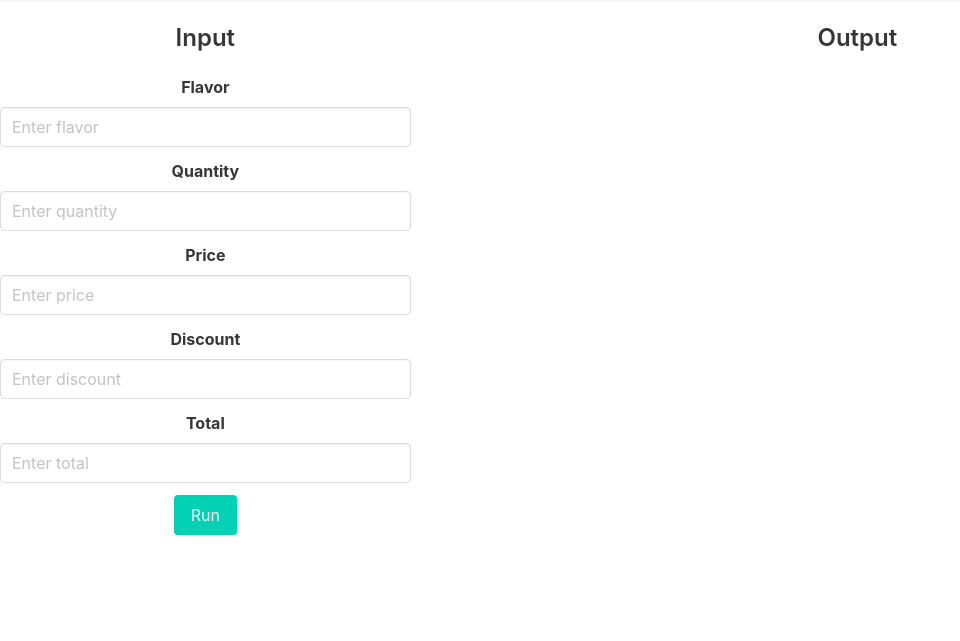
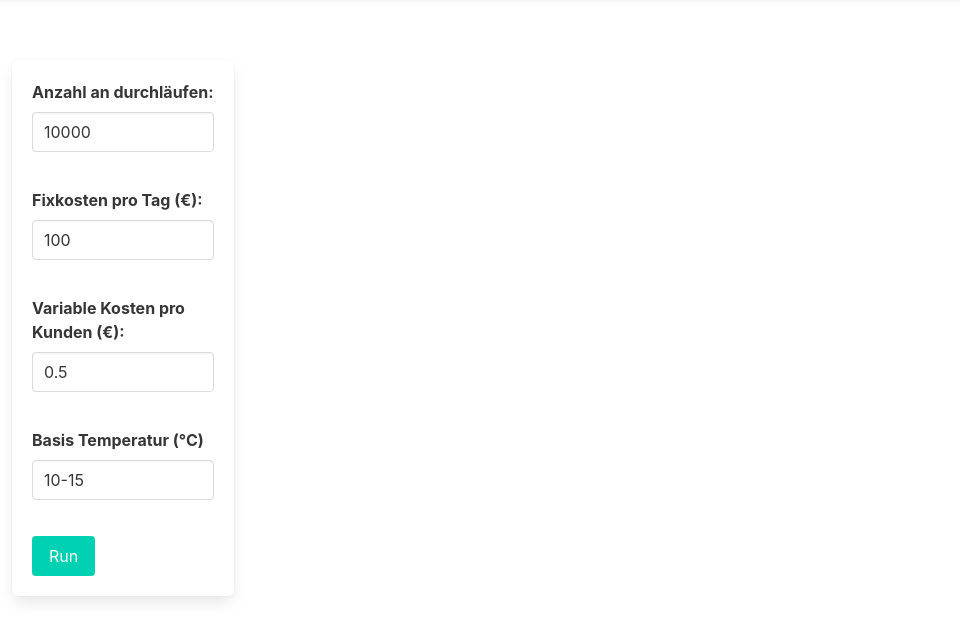
Before and after one commit to tombk556/Diskrete-Simulation-MC-Beleg, a Flask app: page / in a window 1280 px wide. Shown: the part 52-693 px from the top of the page, without its empty margins (0-960 px from the left). Run offline with Flask 3, Linux system fonts and the light colour scheme.

Commit message:
added javascript

```diff
--- /dev/null
+++ b/static/index.js
@@ -0,0 +1,17 @@
+function getInputs() {
+    var anzahl = document.getElementById('anzahlInput').value;
+    var fixkosten = document.getElementById('fixkostenInput').value;
+    var variableKosten = document.getElementById('variableKostenInput').value;
+    var temperatur = document.getElementById('temperaturInput').value;
+
+    console.log('Anzahl an durchläufen:', anzahl);
+    console.log('Fixkosten pro Tag (€):', fixkosten);
+    console.log('Variable Kosten pro Kunden (€):', variableKosten);
+    console.log('Basis Temperatur (°C):', temperatur);
+}
+
+
+const handleSubmit = async (e) => {
+    e.preventDefault();
+    getInputs();
+}
--- a/templates/index.html
+++ b/templates/index.html
@@ -24,61 +24,53 @@
     </div>
     <br>
     <!-- main -->
+
     <div class="columns">
         <!-- input and run button -->
         <div class="column is-one-third">
-            <div class="has-text-centered">
-                <h1 class="title is-4">Input</h1>
-                <form>
+            <br>
+            <div class="column is-three-fifths is-offset-one">
+                <div class="box">
                     <div class="field">
-                        <label class="label">Flavor</label>
+                        <label class="label">Anzahl an durchläufen:</label>
                         <div class="control">
-                            <input class="input" type="text" placeholder="Enter flavor">
+                            <input id="anzahlInput" class="input" type="text" value="10000">
                         </div>
                     </div>
+                    <br>
                     <div class="field">
-                        <label class="label">Quantity</label>
+                        <label class="label">Fixkosten pro Tag (€):</label>
                         <div class="control">
-                            <input class="input" type="number" placeholder="Enter quantity">
+                            <input id="fixkostenInput" class="input" type="text" value="100">
                         </div>
                     </div>
+                    <br>
                     <div class="field">
-                        <label class="label">Price</label>
+                        <label class="label">Variable Kosten pro Kunden (€):</label>
                         <div class="control">
-                            <input class="input" type="number" step="0.01" placeholder="Enter price">
+                            <input id="variableKostenInput" class="input" type="text" value="0.5">
                         </div>
                     </div>
+                    <br>
                     <div class="field">
-                        <label class="label">Discount</label>
+                        <label class="label">Basis Temperatur (°C)</label>
                         <div class="control">
-                            <input class="input" type="number" step="0.01" placeholder="Enter discount">
+                            <input id="temperaturInput" class="input" type="text" value="10-15">
                         </div>
                     </div>
-                    <div class="field">
-                        <label class="label">Total</label>
-                        <div class="control">
-                            <input class="input" type="number" step="0.01" placeholder="Enter total">
-                        </div>
+                    <br>
+                    <div>
+                        <button onclick="getInputs()" class="button is-primary">Run</button>
                     </div>
-                    <div class="field">
-                        <div class="control">
-                            <button class="button is-primary">Run</button>
-                        </div>
-                    </div>
-                </form>
+                </div>
             </div>
         </div>
-
-
-
+        </div>
         <!-- output -->
         <div class="column">
-            <div class="has-text-centered">
-                <h1 class="title is-4">Output</h1>
 
-            </div>
         </div>
     </div>
 </body>
-
+<script src="{{ url_for('static', filename='index.js') }}"></script>
 </html>
```
Also changed, not shown: templates/index.js (deleted).
